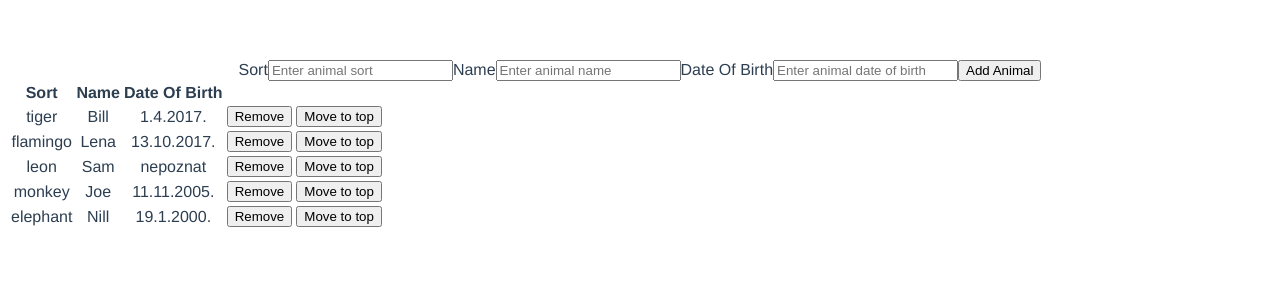
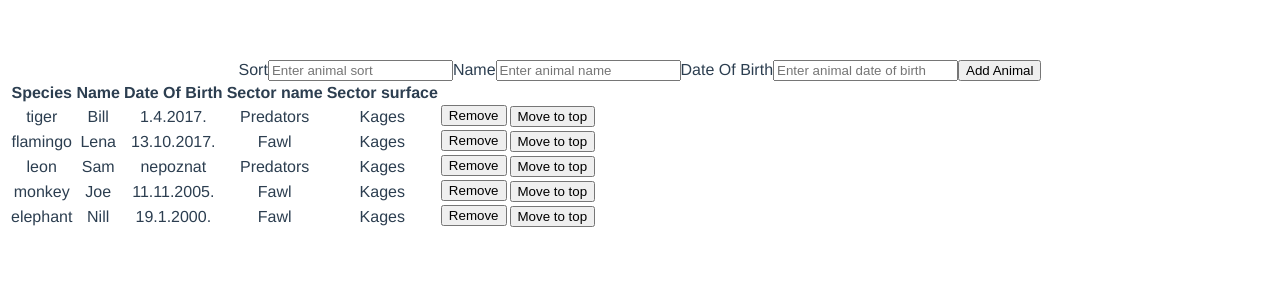
Before and after one commit to brankaDakic10/vue_zoo, a Vue app: page / in a window 1280 px wide. Shown: the top 300 px of the page. Built offline with nearby package versions, Linux system fonts and the light colour scheme.

Commit message:
Finished 6.task

```diff
--- a/src/components/AnimalList.vue
+++ b/src/components/AnimalList.vue
@@ -13,9 +13,11 @@
 
    <table>
   <thead>
-    <th>Sort</th>
+    <th>Species</th>
     <th>Name</th>
     <th>Date Of Birth</th>
+    <th>Sector name</th>
+    <th>Sector surface</th>
     <th>&nbsp</th>
     <th>&nbsp</th>
   </thead>
@@ -25,7 +27,9 @@
     <td>{{animal.sort}}</td>
     <td>{{animal.name}}</td>
    <td>{{animal.dateOfBirth ||'nepoznat'}} </td>
-    <td>
+
+    <td>{{animal.sector.name}} </td>
+     <td>{{animal.sector.surface}} </td>
     <button @click="removeAnimal(animal)"> Remove </button>
     </td>
     <td>
@@ -41,17 +45,25 @@
 
 
 <script>
+const sectors=[
+    {name:'Water-animals',surface:'Water'},
+    {name:'Fawl',surface:'Kages'},
+    {name:'Predators',surface:'Kages'}
+  ];
+
+
+
 export default {
   name: 'AnimalList',
   data(){
     return{
-
+      sectors:sectors,
       animals:[
-     {sort:'tiger',name:'Bill',dateOfBirth:'1.4.2017.'},
-     {sort:'flamingo',name:'Lena',dateOfBirth:'13.10.2017.'},
-     {sort:'leon',name:'Sam',dateOfBirth:''},
-     {sort:'monkey',name:'Joe',dateOfBirth:'11.11.2005.'},
-     {sort:'elephant',name:'Nill',dateOfBirth:'19.1.2000.'}
+          {sort:'tiger',name:'Bill',dateOfBirth:'1.4.2017.',sector:sectors[2]},
+          {sort:'flamingo',name:'Lena',dateOfBirth:'13.10.2017.',sector:sectors[1]},
+          {sort:'leon',name:'Sam',dateOfBirth:'',sector:sectors[2]},
+          {sort:'monkey',name:'Joe',dateOfBirth:'11.11.2005.',sector:sectors[1]},
+          {sort:'elephant',name:'Nill',dateOfBirth:'19.1.2000.',sector:sectors[1]}
         ]
    ,
       newAnimal:{
@@ -60,8 +72,6 @@ export default {
           dateOfBirth:''
 
           }
-
-
          }
 },
 
```
Lines whose indentation alone changed are shown as unchanged.
